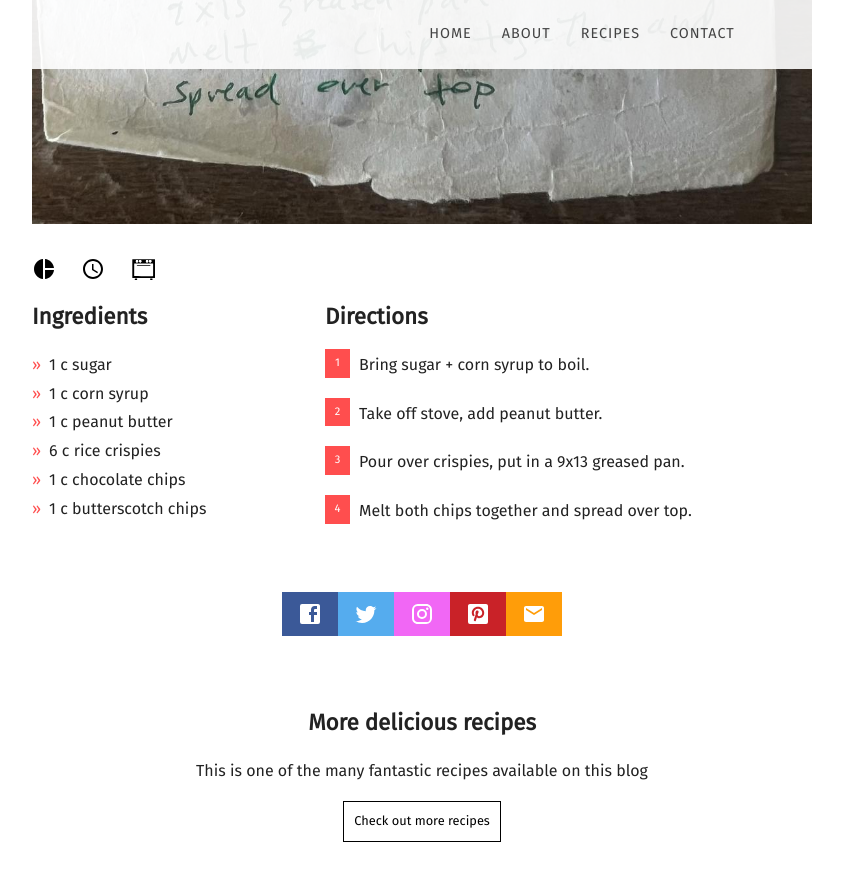
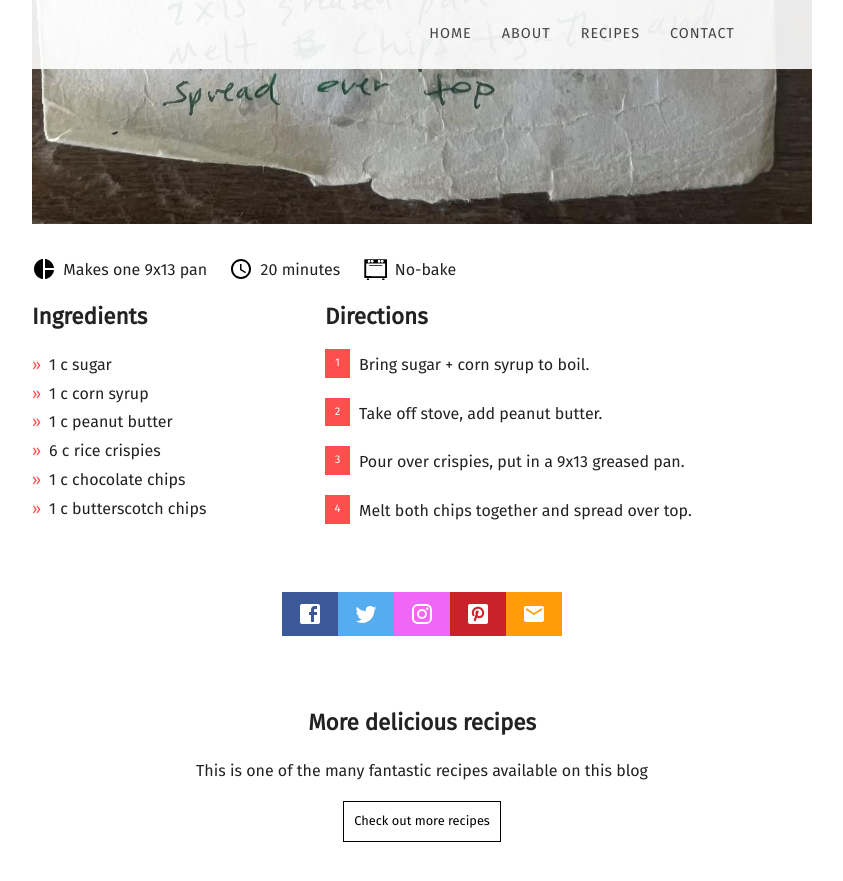
Before and after one commit to tiffanyspackman/tiffanyspackman.github.io, a Jekyll site: the page built from _posts/2026-09-25-oh-henrys.md, in a window 1280 px wide and 900 px high, scrolled down 2499 px. Shown: the top 881 px of the window, without its empty margins (58-901 px from the left). Built offline with Jekyll 4.4.1, drawn with Linux system fonts in a browser that asks for light colours; nearby versions of some CDN libraries; some web fonts are replaced.

Commit message:
Fill in Oh Henry's servings, prep and cook time

```diff
--- a/_posts/2026-09-25-oh-henrys.md
+++ b/_posts/2026-09-25-oh-henrys.md
@@ -5,9 +5,9 @@ categories:
   - Desserts
 featured_image: /images/oh-henrys/bars.jpg
 recipe:
-  servings:
-  prep:
-  cook:
+  servings: Makes one 9x13 pan
+  prep: 20 minutes
+  cook: No-bake
   ingredients_markdown: |-
     * 1 c sugar
     * 1 c corn syrup
```
